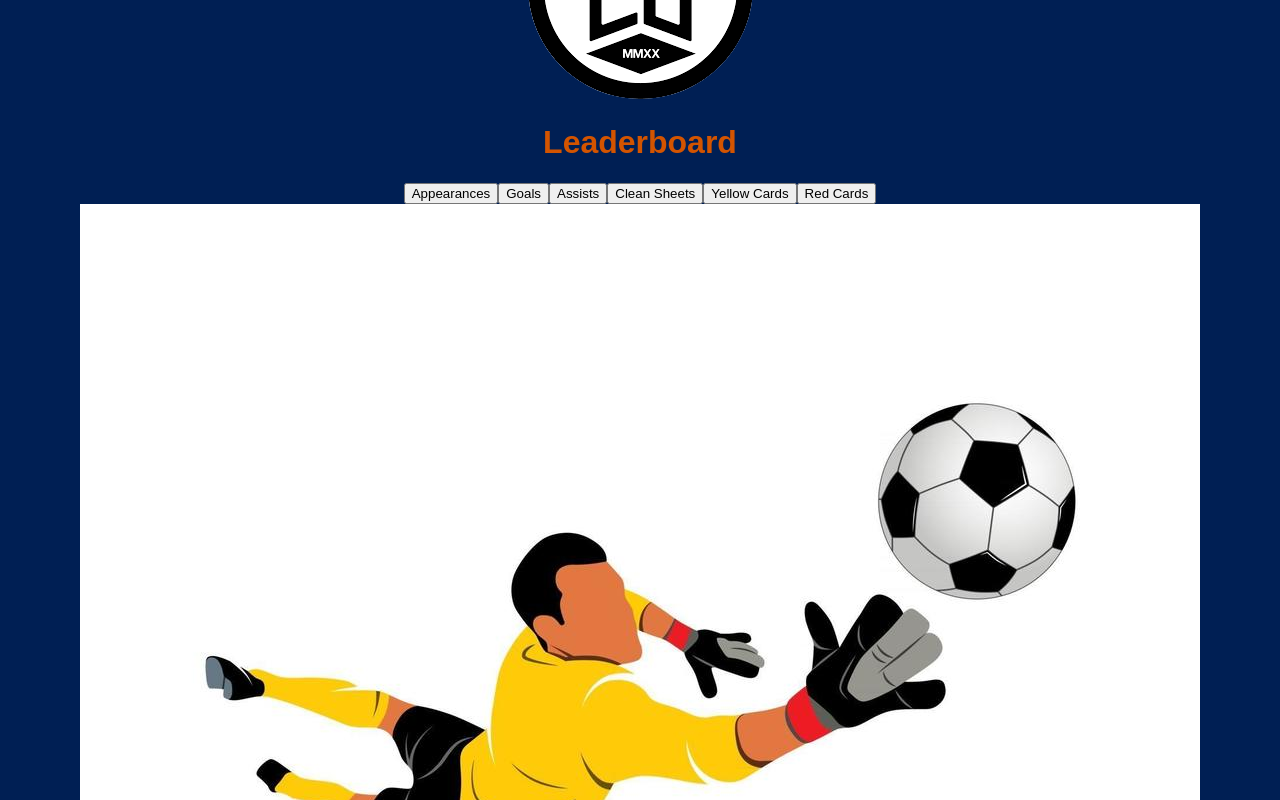
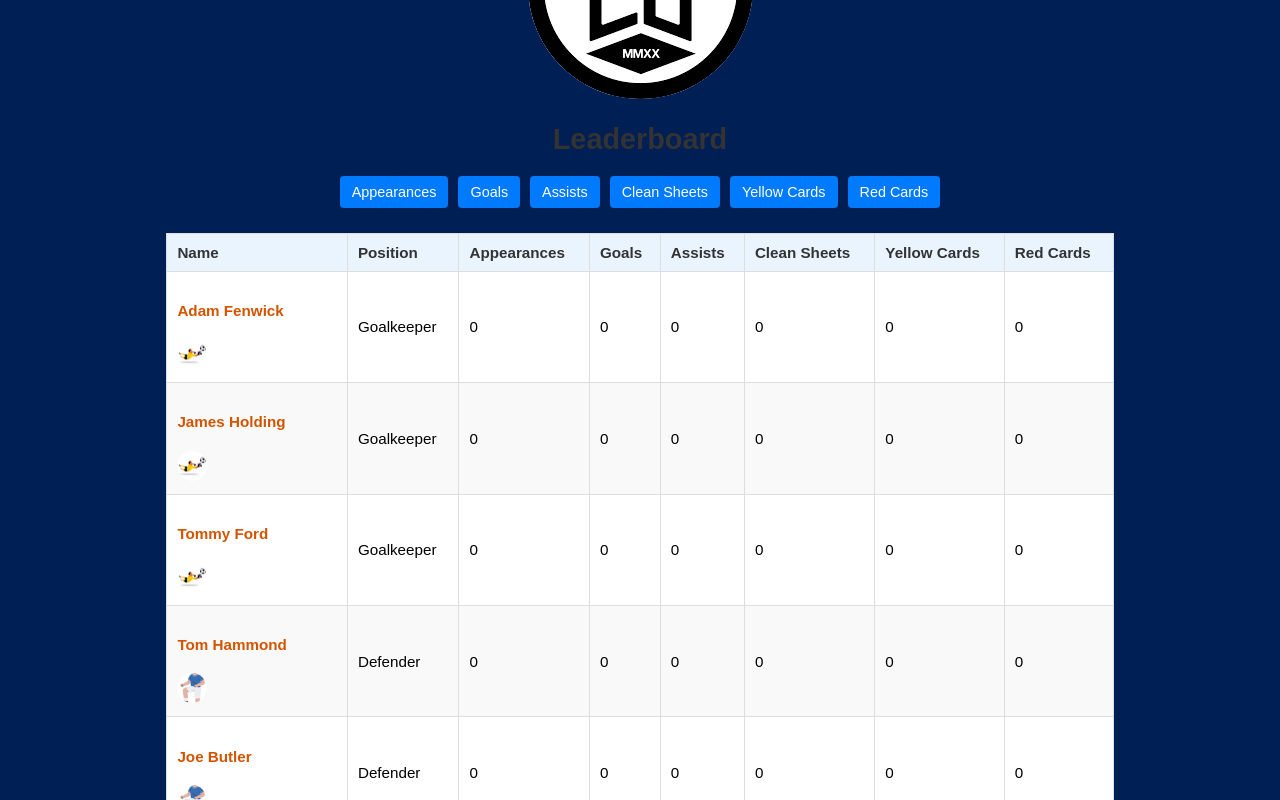
Before and after one commit to SO-1993/Elida-Gibbs-React-Website, a React (Vite) app: page /leaderboard in a window 1280 px wide. Shown: the part 340-1140 px from the top of the page. Built offline with nearby package versions, Linux system fonts and the light colour scheme.

Commit message:
table created and rendering correctly with relevant columns

```diff
--- a/database.js
+++ b/database.js
@@ -1,22 +1,45 @@
-const players = [
+import goalkeeperPlaceholder from "./utils/images/goalkeeper-placeholder.jpg";
+import defenderPlaceholder from "./utils/images/defender-placeholder.jpg";
+import midfielderPlaceholder from "./utils/images/midfielder-placeholder.jpg";
+import attackerPlaceholder from "./utils/images/attacker-placeholder.jpg";
+
+export const players = [
   // Goalkeepers
   {
     name: "Adam Fenwick",
     position: "Goalkeeper",
     DOB: "N/A",
-    img: "utils/images/goalkeeper-placeholder.jpg",
+    img: goalkeeperPlaceholder,
+    appearances: 0,
+    goals: 0,
+    assists: 0,
+    cleanSheets: 0,
+    yellowCards: 0,
+    redCards: 0,
   },
   {
     name: "James Holding",
     position: "Goalkeeper",
     DOB: "N/A",
-    img: "utils/images/goalkeeper-placeholder.jpg",
+    img: goalkeeperPlaceholder,
+    appearances: 0,
+    goals: 0,
+    assists: 0,
+    cleanSheets: 0,
+    yellowCards: 0,
+    redCards: 0,
   },
   {
     name: "Tommy Ford",
     position: "Goalkeeper",
     DOB: "N/A",
-    img: "utils/images/goalkeeper-placeholder.jpg",
+    img: goalkeeperPlaceholder,
+    appearances: 0,
+    goals: 0,
+    assists: 0,
+    cleanSheets: 0,
+    yellowCards: 0,
+    redCards: 0,
   },
 
   // Defenders
@@ -24,49 +47,97 @@ const players = [
     name: "Tom Hammond",
     position: "Defender",
     DOB: "N/A",
-    img: "utils/images/defender-placeholder.jpg",
+    img: defenderPlaceholder,
+    appearances: 0,
+    goals: 0,
+    assists: 0,
+    cleanSheets: 0,
+    yellowCards: 0,
+    redCards: 0,
   },
   {
     name: "Joe Butler",
     position: "Defender",
     DOB: "N/A",
-    img: "utils/images/defender-placeholder.jpg",
+    img: defenderPlaceholder,
+    appearances: 0,
+    goals: 0,
+    assists: 0,
+    cleanSheets: 0,
+    yellowCards: 0,
+    redCards: 0,
   },
   {
     name: "Scott O'Brien",
     position: "Defender",
     DOB: "N/A",
-    img: "utils/images/defender-placeholder.jpg",
+    img: defenderPlaceholder,
+    appearances: 0,
+    goals: 0,
+    assists: 0,
+    cleanSheets: 0,
+    yellowCards: 0,
+    redCards: 0,
   },
   {
     name: "Dan Schackleton",
     position: "Defender",
     DOB: "N/A",
-    img: "utils/images/defender-placeholder.jpg",
+    img: defenderPlaceholder,
+    appearances: 0,
+    goals: 0,
+    assists: 0,
+    cleanSheets: 0,
+    yellowCards: 0,
+    redCards: 0,
   },
   {
     name: "Joshua Barnett",
     position: "Defender",
     DOB: "N/A",
-    img: "utils/images/defender-placeholder.jpg",
+    img: defenderPlaceholder,
+    appearances: 0,
+    goals: 0,
+    assists: 0,
+    cleanSheets: 0,
+    yellowCards: 0,
+    redCards: 0,
   },
   {
     name: "Cameron Robinson",
     position: "Defender",
     DOB: "N/A",
-    img: "utils/images/defender-placeholder.jpg",
+    img: defenderPlaceholder,
+    appearances: 0,
+    goals: 0,
+    assists: 0,
+    cleanSheets: 0,
+    yellowCards: 0,
+    redCards: 0,
   },
   {
     name: "Jamie Fozard",
     position: "Defender",
     DOB: "N/A",
-    img: "utils/images/defender-placeholder.jpg",
+    img: defenderPlaceholder,
+    appearances: 0,
+    goals: 0,
+    assists: 0,
+    cleanSheets: 0,
+    yellowCards: 0,
+    redCards: 0,
   },
   {
     name: "Tim Malkin",
     position: "Defender",
     DOB: "N/A",
-    img: "utils/images/defender-placeholder.jpg",
+    img: defenderPlaceholder,
+    appearances: 0,
+    goals: 0,
+    assists: 0,
+    cleanSheets: 0,
+    yellowCards: 0,
+    redCards: 0,
   },
 
   // Midfielders
@@ -74,49 +145,97 @@ const players = [
     name: "Danny Kreft",
     position: "Midfielder",
     DOB: "N/A",
-    img: "utils/images/midfielder-placeholder.jpg",
+    img: midfielderPlaceholder,
+    appearances: 0,
+    goals: 0,
+    assists: 0,
+    cleanSheets: 0,
+    yellowCards: 0,
+    redCards: 0,
   },
   {
     name: "Dan Edmonds",
     position: "Midfielder",
     DOB: "N/A",
-    img: "utils/images/midfielder-placeholder.jpg",
+    img: midfielderPlaceholder,
+    appearances: 0,
+    goals: 0,
+    assists: 0,
+    cleanSheets: 0,
+    yellowCards: 0,
+    redCards: 0,
   },
   {
     name: "Dean Worrall (C)",
     position: "Midfielder",
     DOB: "N/A",
-    img: "utils/images/midfielder-placeholder.jpg",
+    img: midfielderPlaceholder,
+    appearances: 0,
+    goals: 0,
+    assists: 0,
+    cleanSheets: 0,
+    yellowCards: 0,
+    redCards: 0,
   },
   {
     name: "Adam Franklin",
     position: "Midfielder",
     DOB: "N/A",
-    img: "utils/images/midfielder-placeholder.jpg",
+    img: midfielderPlaceholder,
+    appearances: 0,
+    goals: 0,
+    assists: 0,
+    cleanSheets: 0,
+    yellowCards: 0,
+    redCards: 0,
   },
   {
     name: "Jacob Darkes",
     position: "Midfielder",
     DOB: "N/A",
-    img: "utils/images/midfielder-placeholder.jpg",
+    img: midfielderPlaceholder,
+    appearances: 0,
+    goals: 0,
+    assists: 0,
+    cleanSheets: 0,
+    yellowCards: 0,
+    redCards: 0,
   },
   {
     name: "Arjun Varma",
     position: "Midfielder",
     DOB: "N/A",
-    img: "utils/images/midfielder-placeholder.jpg",
+    img: midfielderPlaceholder,
+    appearances: 0,
+    goals: 0,
+    assists: 0,
+    cleanSheets: 0,
+    yellowCards: 0,
+    redCards: 0,
   },
   {
     name: "Aran Harris",
     position: "Midfielder",
     DOB: "N/A",
-    img: "utils/images/midfielder-placeholder.jpg",
+    img: midfielderPlaceholder,
+    appearances: 0,
+    goals: 0,
+    assists: 0,
+    cleanSheets: 0,
+    yellowCards: 0,
+    redCards: 0,
   },
   {
     name: "Jai Narayan",
     position: "Midfielder",
     DOB: "N/A",
-    img: "utils/images/midfielder-placeholder.jpg",
+    img: midfielderPlaceholder,
+    appearances: 0,
+    goals: 0,
+    assists: 0,
+    cleanSheets: 0,
+    yellowCards: 0,
+    redCards: 0,
   },
 
   // Attackers
@@ -124,42 +243,83 @@ const players = [
     name: "Oli Baron",
     position: "Attacker",
     DOB: "N/A",
-    img: "utils/images/attacker-placeholder.jpg",
+    img: attackerPlaceholder,
+    appearances: 0,
+    goals: 0,
+    assists: 0,
+    cleanSheets: 0,
+    yellowCards: 0,
+    redCards: 0,
   },
   {
     name: "Jordan Moore",
     position: "Attacker",
     DOB: "N/A",
-    img: "utils/images/attacker-placeholder.jpg",
+    img: attackerPlaceholder,
+    appearances: 0,
+    goals: 0,
+    assists: 0,
+    cleanSheets: 0,
+    yellowCards: 0,
+    redCards: 0,
   },
   {
     name: "Jordan Mercer",
     position: "Attacker",
     DOB: "N/A",
-    img: "utils/images/attacker-placeholder.jpg",
+    img: attackerPlaceholder,
+    appearances: 0,
+    goals: 0,
+    assists: 0,
+    cleanSheets: 0,
+    yellowCards: 0,
+    redCards: 0,
   },
   {
     name: "Andy Pye",
     position: "Attacker",
     DOB: "N/A",
-    img: "utils/images/attacker-placeholder.jpg",
+    img: attackerPlaceholder,
+    goals: 0,
+    assists: 0,
+    cleanSheets: 0,
+    yellowCards: 0,
+    redCards: 0,
   },
   {
     name: "Josh Robinson",
     position: "Attacker",
     DOB: "N/A",
-    img: "utils/images/attacker-placeholder.jpg",
+    img: attackerPlaceholder,
+    appearances: 0,
+    goals: 0,
+    assists: 0,
+    cleanSheets: 0,
+    yellowCards: 0,
+    redCards: 0,
   },
   {
     name: "Cameron Liddell",
     position: "Attacker",
     DOB: "N/A",
-    img: "utils/images/midfielder-placeholder.jpg",
+    img: attackerPlaceholder,
+    appearances: 0,
+    goals: 0,
+    assists: 0,
+    cleanSheets: 0,
+    yellowCards: 0,
+    redCards: 0,
   },
   {
     name: "Harry Whittaker",
     position: "Attacker",
     DOB: "N/A",
-    img: "utils/images/midfielder-placeholder.jpg",
+    img: attackerPlaceholder,
+    appearances: 0,
+    goals: 0,
+    assists: 0,
+    cleanSheets: 0,
+    yellowCards: 0,
+    redCards: 0,
   },
 ];
--- a/src/Leaderboard.jsx
+++ b/src/Leaderboard.jsx
@@ -1,10 +1,16 @@
-import React from "react";
+import React, { useState } from "react";
 import Profiles from "./Profiles";
+import { players } from "../database.js";
 
 function Leaderboard() {
+  const [sortBy, setSortBy] = useState("appearances");
+
   const handleClick = (e) => {
-    console.log(e.target);
+    setSortBy(e.target.dataset.id);
   };
+
+  const sortedPlayers = [...players].sort((a, b) => b[sortBy] - a[sortBy]);
+
   return (
     <div className="board">
       <h1 className="Leaderboard">Leaderboard</h1>
@@ -18,18 +24,54 @@ function Leaderboard() {
         <button onClick={handleClick} data-id="assists">
           Assists
         </button>
-        <button onClick={handleClick} data-id="clean-sheets">
+        <button onClick={handleClick} data-id="cleanSheets">
           Clean Sheets
         </button>
-        <button onClick={handleClick} data-id="yellow-cards">
+        <button onClick={handleClick} data-id="yellowCards">
           Yellow Cards
         </button>
-        <button onClick={handleClick} data-id="red-cards">
+        <button onClick={handleClick} data-id="redCards">
           Red Cards
         </button>
       </div>
 
-      <Profiles></Profiles>
+      <table className="leaderboard-table">
+        <thead>
+          <tr>
+            <th>Name</th>
+            <th>Position</th>
+            <th>Appearances</th>
+            <th>Goals</th>
+            <th>Assists</th>
+            <th>Clean Sheets</th>
+            <th>Yellow Cards</th>
+            <th>Red Cards</th>
+          </tr>
+        </thead>
+        <tbody>
+          {sortedPlayers.map((player, index) => (
+            <tr key={index}>
+              <td>
+                <div className="player-name-with-image">
+                  <h4>{player.name}</h4>
+                  <img
+                    src={player.img}
+                    alt={player.name}
+                    className="player-image"
+                  />
+                </div>
+              </td>
+              <td>{player.position}</td>
+              <td>{player.appearances}</td>
+              <td>{player.goals}</td>
+              <td>{player.assists}</td>
+              <td>{player.cleanSheets}</td>
+              <td>{player.yellowCards}</td>
+              <td>{player.redCards}</td>
+            </tr>
+          ))}
+        </tbody>
+      </table>
     </div>
   );
 }
--- a/src/Profiles.jsx
+++ b/src/Profiles.jsx
@@ -1,22 +1,19 @@
 import React from "react";
 
-function Profiles() {
-  return <div className="profile">{Item()}</div>;
-}
-
-function Item() {
+function Profiles({ players }) {
   return (
-    <div className="flex">
-      <div className="item">
-        <img
-          src="utils/images/goalkeeper-placeholder.jpg"
-          alt="goalkeeper-placeholder-image"
-        />
-        <div className="info">
-          <h3 className="player-name">Name</h3>
-          <span className="player-position">Position</span>
+    <div className="profile">
+      {players.map((player, index) => (
+        <div className="flex" key={index}>
+          <div className="item">
+            <img src={player.img} alt={`${player.name}'s avatar`} />
+            <div className="info">
+              <h3 className="player-name">{player.name}</h3>
+              <span className="player-position">{player.position}</span>
+            </div>
+          </div>
         </div>
-      </div>
+      ))}
     </div>
   );
 }
--- a/src/style.css
+++ b/src/style.css
@@ -253,6 +253,86 @@ footer .footer-section:last-child p {
   margin-bottom: 10px; /* space between each fixture */
 }
 
+/* Leaderboard Styling */
+
+/* Leaderboard Container */
+.board {
+  width: 80%;
+  margin: 20px auto;
+  text-align: center;
+  font-family: Arial, sans-serif;
+}
+
+/* Leaderboard Title */
+.Leaderboard {
+  font-size: 1.8em;
+  margin-bottom: 15px;
+  color: #333333; /* Dark gray for strong visibility */
+}
+
+/* Button Section */
+.statistic {
+  margin-bottom: 15px;
+}
+
+.statistic button {
+  background-color: #007bff; /* Blue theme */
+  color: white;
+  border: none;
+  padding: 8px 12px;
+  margin: 5px;
+  cursor: pointer;
+  font-size: 0.9em;
+  border-radius: 4px;
+}
+
+.statistic button:hover {
+  background-color: #0056b3; /* Darker blue on hover */
+}
+
+/* Table Styling */
+.leaderboard-table {
+  width: 100%;
+  border-collapse: collapse;
+  margin-top: 20px;
+  font-size: 0.95em;
+}
+
+.leaderboard-table th,
+.leaderboard-table td {
+  border: 1px solid #dddddd; /* Neutral gray borders */
+  padding: 10px;
+  text-align: left;
+}
+
+.leaderboard-table th {
+  background-color: #eaf4ff; /* Light blue header */
+  color: #333333; /* Dark gray text */
+}
+
+.leaderboard-table tr:nth-child(even) {
+  background-color: #f9f9f9; /* Light gray for even rows */
+}
+
+.leaderboard-table tr:nth-child(odd) {
+  background-color: #ffffff; /* White for odd rows */
+}
+
+.leaderboard-table tr:hover {
+  background-color: #f1f1f1; /* Light gray hover effect */
+}
+
+/* Image Styling */
+.leaderboard-table img {
+  width: 30px;
+  height: 30px;
+  border-radius: 50%;
+  object-fit: cover;
+}
+
+
+
+
 /* Sponsors Styling */
 
 /* Footer Styling */
```
